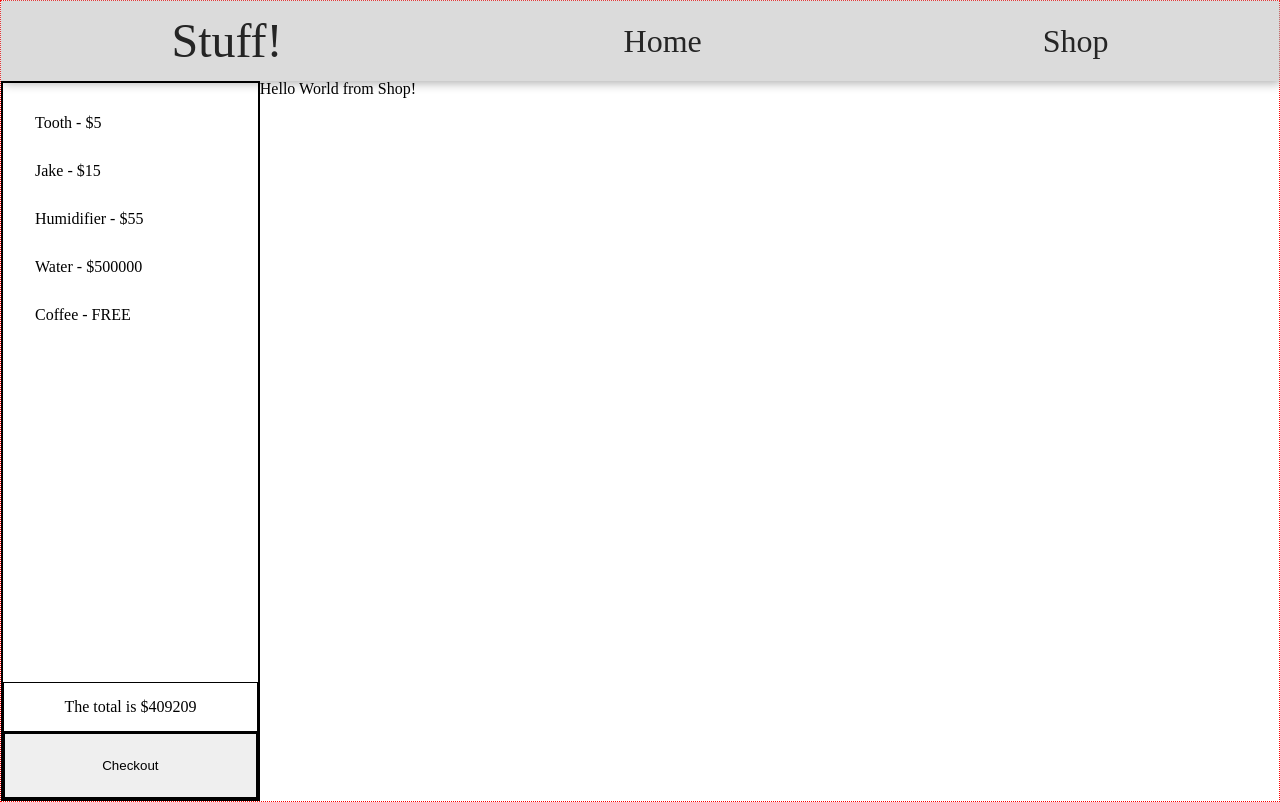
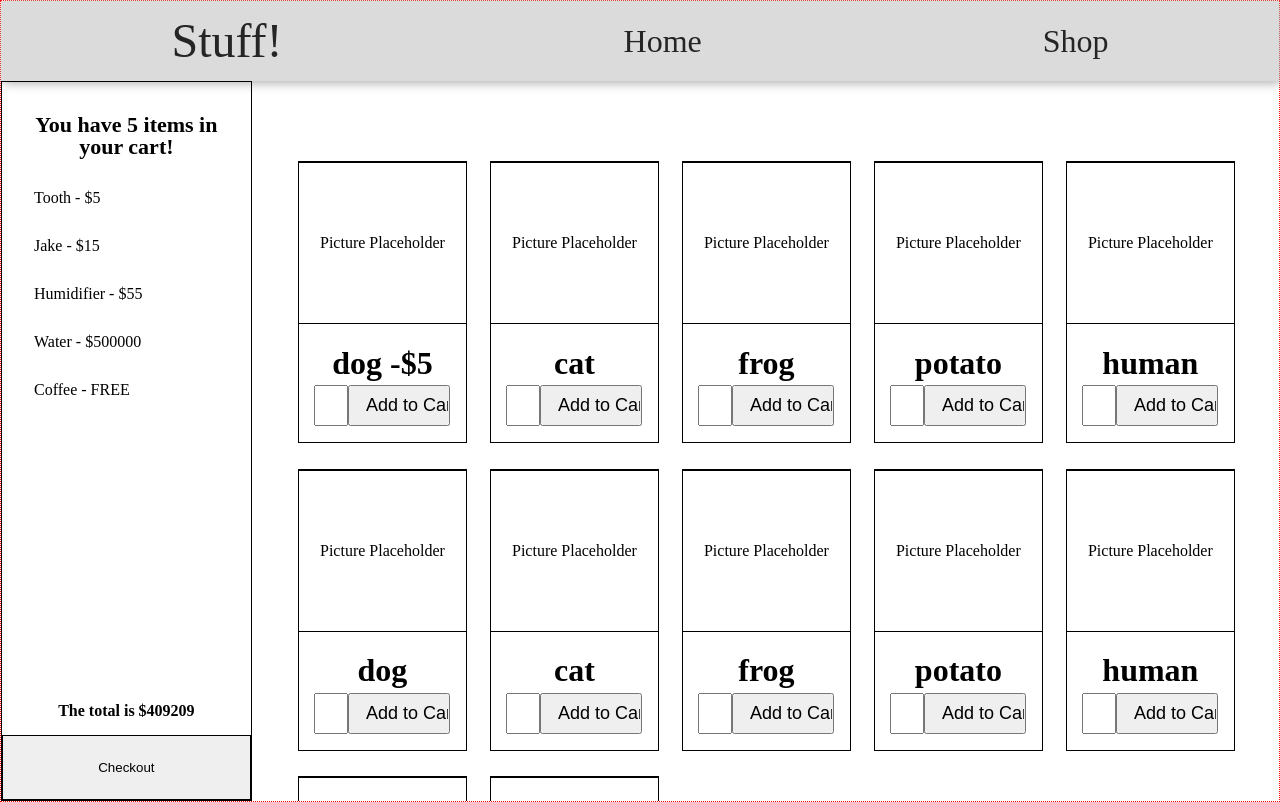
Before and after one commit to justinkim2015/shopping-cart, a React (Create React App) app: page /shop in a window 1280 px wide. Built offline with nearby package versions, Linux system fonts and the light colour scheme.

Commit message:
add basic CSS for shop

```diff
--- a/src/components/Cart.js
+++ b/src/components/Cart.js
@@ -4,11 +4,12 @@ function Cart() {
   return (
     <div id="cart">
       <ul id='cart-list'>
-        <li class='cart-item'>Tooth - $5</li>
-        <li class='cart-item'>Jake - $15</li>
-        <li class='cart-item'>Humidifier - $55</li>
-        <li class='cart-item'>Water - $500000</li>
-        <li class='cart-item'>Coffee - FREE</li>
+        <h2 id='cart-number'>You have 5 items in your cart!</h2>
+        <li className='cart-item'>Tooth - $5</li>
+        <li className='cart-item'>Jake - $15</li>
+        <li className='cart-item'>Humidifier - $55</li>
+        <li className='cart-item'>Water - $500000</li>
+        <li className='cart-item'>Coffee - FREE</li>
       </ul>
 
       <div id="bottom-cart">
--- /dev/null
+++ b/src/components/Item.js
@@ -0,0 +1,18 @@
+import React, { useState } from "react";
+
+const Item = ({item, key}) => {
+  const [count, setCount] = useState(0);
+
+  return (
+    <li key={key} className="item">
+      <div className='picture'>Picture Placeholder</div>
+      <h2 className='product-name'>{item}</h2>
+      <form className='buy-form'>
+        <input type='number' className='number' />
+        <input type='submit' value='Add to Cart!' className='add' />
+      </form>
+    </li>
+  )
+}
+
+export default Item
--- /dev/null
+++ b/src/components/Items.js
@@ -0,0 +1,14 @@
+import '../styles/items.css'
+import Item from './Item'
+
+const Items = (props) =>{
+  return (
+    <ul id="all-items">
+      {props.items.map((item, index) => (
+        <Item item={item} key={index}/>
+      ))}
+    </ul>
+  );
+}
+
+export default Items;
--- a/src/components/MyLink.js
+++ b/src/components/MyLink.js
@@ -2,7 +2,7 @@ import { Link } from 'react-router-dom'
 
 const MyLink = (props) => {
   return(
-    <Link to={props.location} class='link'>{props.text}</Link>
+    <Link to={props.location} className='link'>{props.text}</Link>
   )
 }
 
--- a/src/components/Shop.js
+++ b/src/components/Shop.js
@@ -1,11 +1,16 @@
+import React, { useState } from "react";
 import '../styles/shop.css'
 import Cart from './Cart'
+import Items from './Items'
 
 function Shop() {
+  const stuff = ['dog -$5', 'cat', 'frog', 'potato', 'human', 'dog', 'cat', 'frog', 'potato', 'human', 'stiff', 'uhhh']
+  const [items, setItem] = useState(stuff);
+
   return (
     <div id="shop">
       < Cart />
-      <div id='items'>Hello World from Shop!</div>
+      < Items items={items}/>
     </div>
   );
 }
--- a/src/styles/cart.css
+++ b/src/styles/cart.css
@@ -3,7 +3,7 @@
   flex-direction: column;
   justify-content: space-between;
   width: 20%;
-  border: 2px black solid;
+  border: 1px black solid;
 }
 
 .cart-item {
@@ -16,7 +16,7 @@
 
 #checkout {
   padding: 1.5rem;
-  border: 2px black solid;
+  border: 1px black solid;
 }
 
 #checkout:hover {
@@ -35,5 +35,12 @@
 #total {
   text-align: center;
   padding: 1rem;
-  border: 0.5px black solid;
+  font-weight: 900;
 }
+
+#cart-number {
+  font-weight: 800;
+  text-align: center;
+  margin: 2rem;
+  font-size: 22px;
+}
--- /dev/null
+++ b/src/styles/items.css
@@ -0,0 +1,52 @@
+#all-items {
+  width: 80%;
+  display: grid;
+  grid-template-columns: 13vw 13vw 13vw 13vw 13vw;
+  gap: 2vw;
+  justify-content: center;
+  align-items: center;
+  overflow: scroll;
+  padding: 5rem 1rem 5rem 1rem;
+}
+
+.item {
+  display: flex;
+  flex-direction: column;
+  align-items: center;
+  justify-content: space-between;
+  border: 1px solid black;
+  height: 35vh;
+  width: 13vw;
+}
+
+.picture {
+  display: flex;
+  justify-content: center;
+  align-items: center;
+  height: 20vh;
+  width: 13vw;
+  border: 1px solid black;
+}
+
+.product-name {
+  margin-top: 1rem;
+  font-size: 32px;
+  font-weight: bolder;
+}
+
+.buy-form {
+  display: flex;
+  max-width: 13vw;
+  text-align: center;
+  margin-bottom: 1rem;
+}
+
+.number {
+  max-width: 2vw;
+}
+
+.add {
+  max-width: 8vw;
+  font-size: 18px;
+  padding: 0.5rem 1rem 0.5rem 1rem;
+}
```
